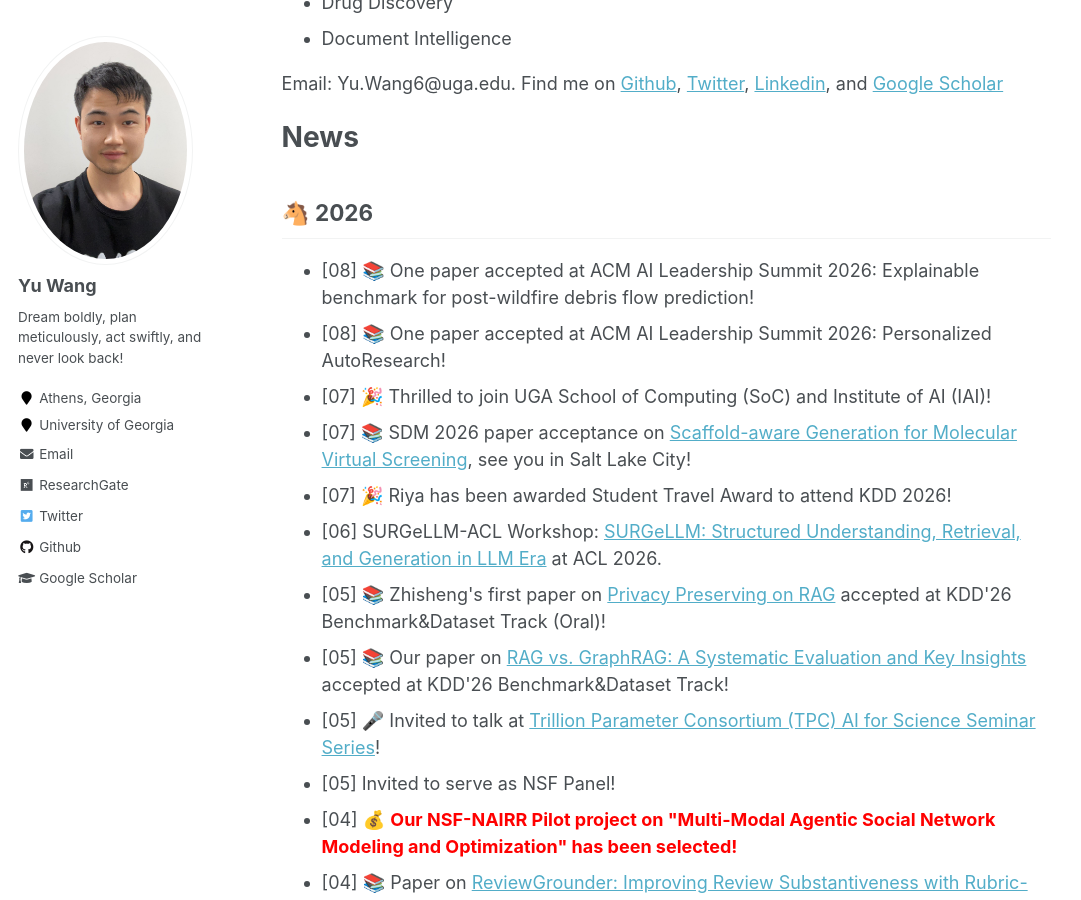
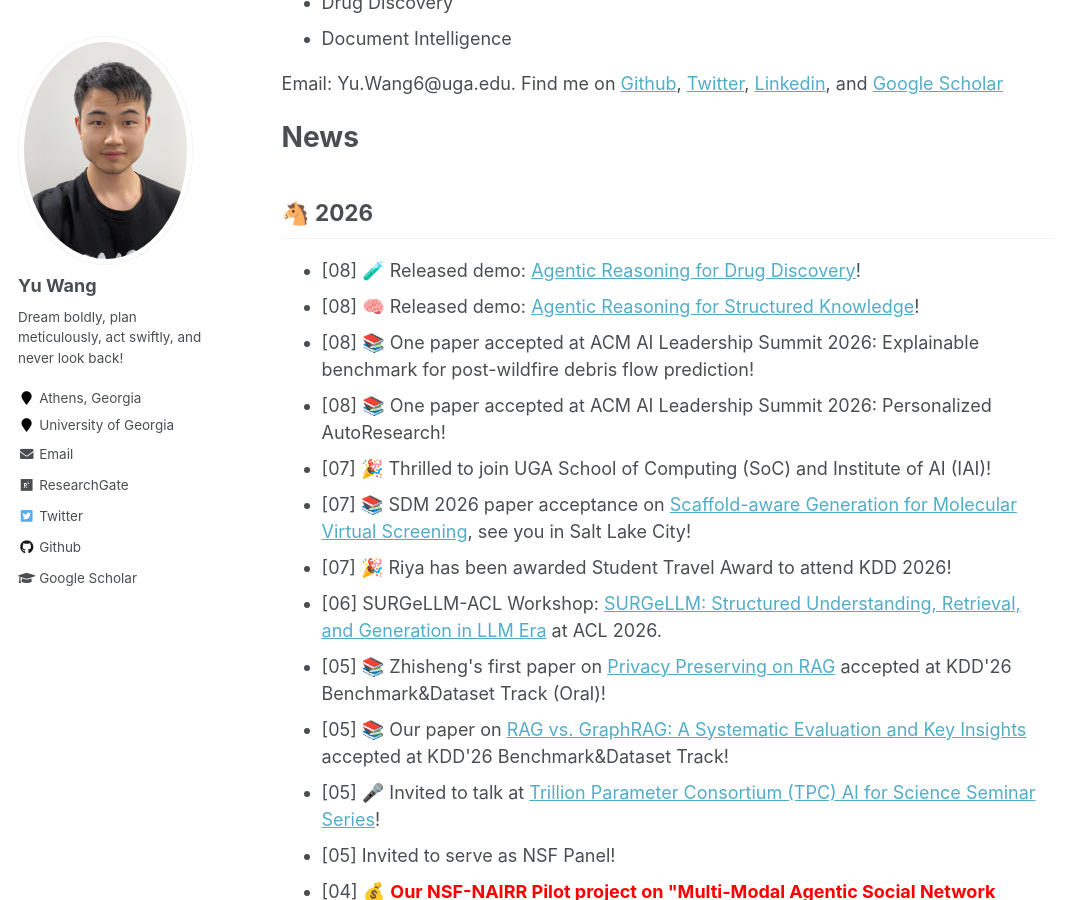
Before and after one commit to yuwang0103/yuwang0103.github.io, a Jekyll site: the page built from _pages/about.md, in a window 1280 px wide and 900 px high, scrolled down 1062 px. Shown: the whole window, without its empty margins (0-1081 px from the left). Built offline with Jekyll 4.4.1, drawn with Linux system fonts in a browser that asks for light colours.

Commit message:
Update 2026 news

```diff
--- a/_pages/about.md
+++ b/_pages/about.md
@@ -36,6 +36,8 @@ News
 🐴 2026
 -----
 <ul>
+<li>[08] 🧪 Released demo: <a href='https://drug-design.graphagentintelligence.com/'>Agentic Reasoning for Drug Discovery</a>!</li>
+<li>[08] 🧠 Released demo: <a href='https://graph-agent.graphagentintelligence.com/'>Agentic Reasoning for Structured Knowledge</a>!</li>
 <li>[08] 📚 One paper accepted at ACM AI Leadership Summit 2026: Explainable benchmark for post-wildfire debris flow prediction!</li>
 <li>[08] 📚 One paper accepted at ACM AI Leadership Summit 2026: Personalized AutoResearch!</li>
 <li>[07] 🎉 Thrilled to join UGA School of Computing (SoC) and Institute of AI (IAI)!</li>
```
